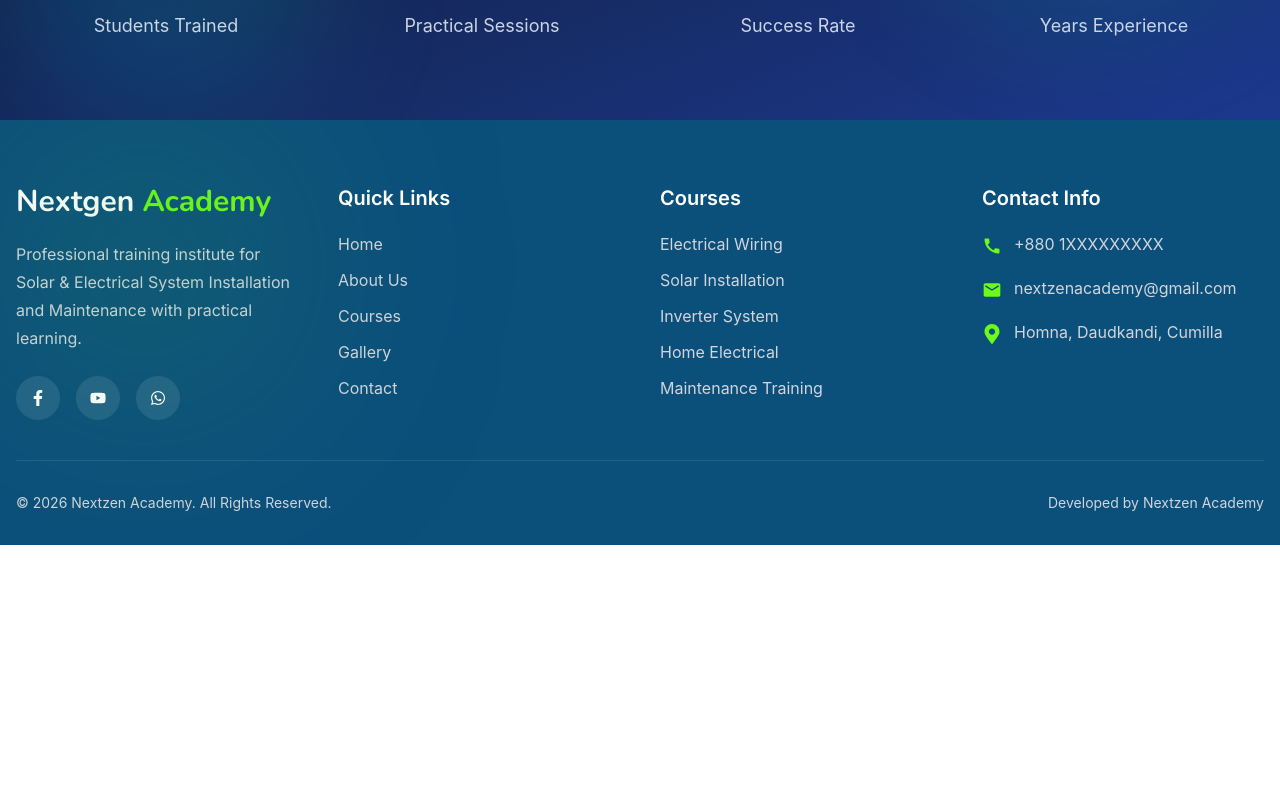
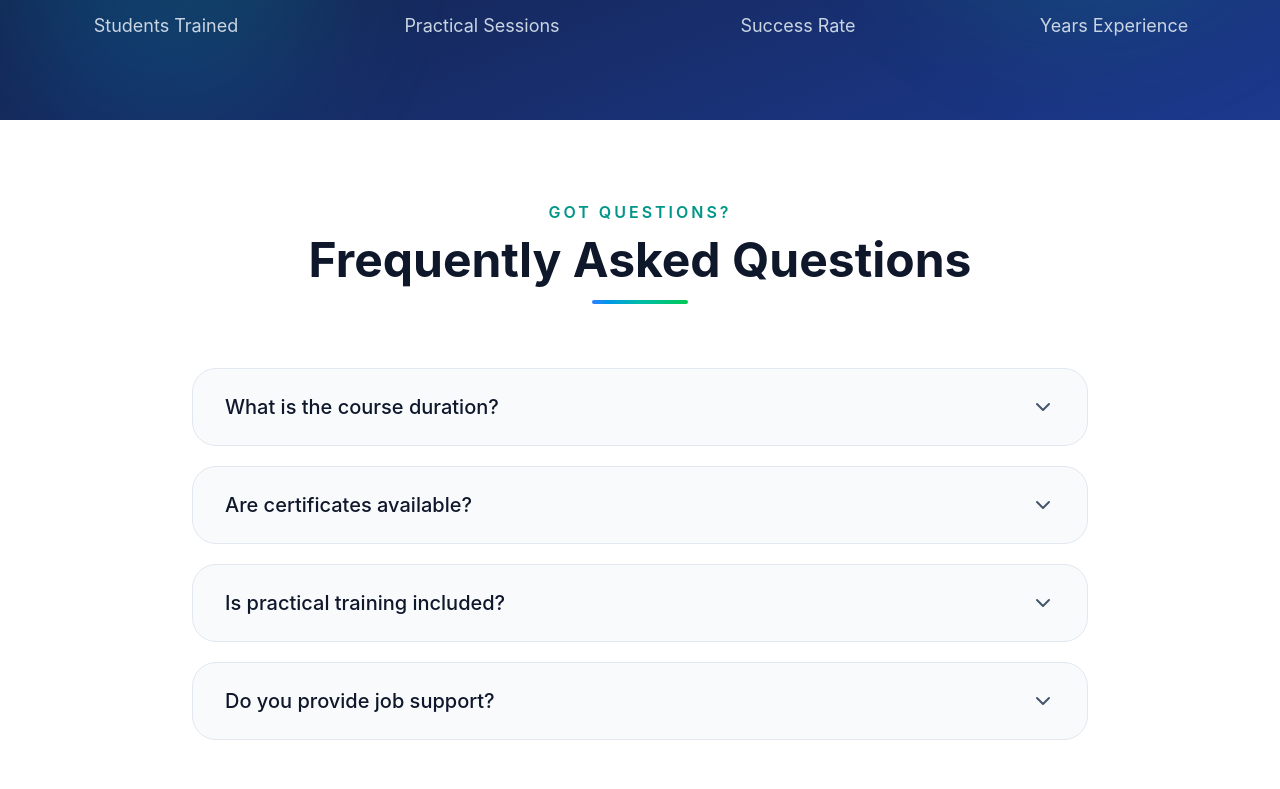
Before and after one commit to Dipokdas347250/Nextzen-Academy, a React (Vite) app: page /course in a window 1280 px wide. Shown: the part 3331-4120 px from the top of the page. Before the commit the page ends 3876 px from the top, so only its background shows below. Built offline with nearby package versions, Linux system fonts and the light colour scheme.

Commit message:
Frequently Asked Questions section done

```diff
--- a/src/components/course_page/All.jsx
+++ b/src/components/course_page/All.jsx
@@ -19,7 +19,7 @@ import {
 import { useState } from "react";
 
 export default function Courses() {
-//   const [openFaq, setOpenFaq] = useState<number | null>(null);
+  // const [openFaq, setOpenFaq] = useState<number | null>(null);
 
   const courses = [
     {
@@ -367,7 +367,7 @@ export default function Courses() {
       </section>
 
       {/* FAQ Section */}
-      {/* <section className="py-20 px-4 bg-white">
+      <section className="py-20 px-4 bg-white">
         <div className="max-w-4xl mx-auto">
           <div className="text-center mb-16">
             <p
@@ -414,7 +414,7 @@ export default function Courses() {
             ))}
           </div>
         </div>
-      </section> */}
+      </section>
 
       {/* Final CTA Section */}
       <section className="py-24 px-4 bg-gradient-to-br from-blue-600 via-teal-600 to-green-600 relative overflow-hidden">
--- /dev/null
+++ b/src/components/course_page/Course_Faq.jsx
@@ -0,0 +1,98 @@
+import React, { useState } from 'react'
+import Container from '../../container/Container'
+import { ChevronDown } from 'lucide-react'
+
+const Course_Faq = () => {
+  const [openFaq, setOpenFaq] = useState(null)
+
+  const faqs = [
+    {
+      question: "What is the course duration?",
+      answer:
+        "Our courses range from 2 to 6 months depending on the program. Each course is designed to provide comprehensive training with flexible schedules.",
+    },
+    {
+      question: "Are certificates available?",
+      answer:
+        "Yes, we provide industry-recognized certificates upon successful completion of all courses, validated by technical education boards.",
+    },
+    {
+      question: "Is practical training included?",
+      answer:
+        "Absolutely! Every course includes extensive hands-on training with real equipment, live projects, and practical workshops.",
+    },
+    {
+      question: "Do you provide job support?",
+      answer:
+        "Yes, we offer career guidance, job placement assistance, and industry connections to help you start your professional journey.",
+    },
+  ]
+
+  const toggleFaq = (index) => {
+    setOpenFaq(openFaq === index ? null : index)
+  }
+
+  return (
+    <section className="py-20 bg-white">
+      <Container>
+        <div className="max-w-4xl mx-auto">
+
+          {/* Heading */}
+          <div className="text-center mb-16">
+            <p className="text-teal-600 uppercase tracking-[3px] font-semibold mb-3">
+              Got Questions?
+            </p>
+
+            <h2 className="text-4xl md:text-5xl font-bold text-slate-900 mb-4">
+              Frequently Asked Questions
+            </h2>
+
+            <div className="w-24 h-1 rounded-full bg-linear-to-r from-blue-500 via-teal-500 to-green-500 mx-auto"></div>
+          </div>
+
+          {/* FAQ Items */}
+          <div className="space-y-5">
+            {faqs.map((faq, idx) => (
+              <div
+                key={idx}
+                className="bg-slate-50 rounded-3xl border border-slate-200 overflow-hidden transition-all duration-300 hover:shadow-md"
+              >
+                <button
+                  onClick={() => toggleFaq(idx)}
+                  className="w-full px-8 py-6 flex items-center justify-between text-left"
+                >
+                  <h3 className="text-lg md:text-xl font-medium text-slate-900">
+                    {faq.question}
+                  </h3>
+
+                  <ChevronDown
+                    className={`w-6 h-6 text-slate-600 transition-transform duration-300 ${
+                      openFaq === idx ? "rotate-180" : ""
+                    }`}
+                  />
+                </button>
+
+                <div
+                  className={`grid transition-all duration-300 ease-in-out ${
+                    openFaq === idx
+                      ? "grid-rows-[1fr] opacity-100"
+                      : "grid-rows-[0fr] opacity-0"
+                  }`}
+                >
+                  <div className="overflow-hidden">
+                    <p className="px-8 pb-6 text-slate-600 leading-8">
+                      {faq.answer}
+                    </p>
+                  </div>
+                </div>
+              </div>
+            ))}
+          </div>
+
+        </div>
+      </Container>
+    </section>
+  )
+}
+
+export default Course_Faq
--- a/src/components/course_page/Our_Achievements.jsx
+++ b/src/components/course_page/Our_Achievements.jsx
@@ -5,12 +5,12 @@ import { Award, TrendingUp, Users, Wrench } from 'lucide-react'
 const Our_Achievements = () => {
   return (
     <>
-     <section className="py-20 px-4 bg-gradient-to-br from-slate-900 to-blue-900 relative overflow-hidden">
+     <section className="py-20 px-4 bg-linear-to-br from-slate-900 to-blue-900 relative overflow-hidden">
     <Container>
 
 
-        <div className="absolute top-0 right-0 w-96 h-96 bg-gradient-to-br from-green-500/20 to-teal-500/20 rounded-full blur-3xl"></div>
-        <div className="absolute bottom-0 left-0 w-80 h-80 bg-gradient-to-tr from-blue-500/20 to-green-500/20 rounded-full blur-3xl"></div>
+        <div className="absolute top-0 right-0 w-96 h-96 bg-linear-to-br from-green-500/20 to-teal-500/20 rounded-full blur-3xl"></div>
+        <div className="absolute bottom-0 left-0 w-80 h-80 bg-linear-to-tr from-blue-500/20 to-green-500/20 rounded-full blur-3xl"></div>
 
         <div className="relative max-w-7xl mx-auto">
           <div className="text-center mb-16">
@@ -47,7 +47,7 @@ const Our_Achievements = () => {
               },
             ].map((stat, idx) => (
               <div key={idx} className="text-center group">
-                <div className="w-20 h-20 bg-gradient-to-br from-blue-500 to-green-500 rounded-2xl flex items-center justify-center mx-auto mb-4 group-hover:scale-110 group-hover:rotate-6 transition-all duration-300">
+                <div className="w-20 h-20 bg-linear-to-br from-blue-500 to-green-500 rounded-2xl flex items-center justify-center mx-auto mb-4 group-hover:scale-110 group-hover:rotate-6 transition-all duration-300">
                   <stat.icon className="w-10 h-10 text-white" />
                 </div>
                 <h3 className="text-4xl md:text-5xl text-white mb-2">
--- a/src/pages/Courses/Course.jsx
+++ b/src/pages/Courses/Course.jsx
@@ -4,6 +4,7 @@ import Course_banner from '../../components/course_page/Course_banner'
 import Our_Training from '../../components/course_page/Our_Training'
 import Solar_Electrical from '../../components/course_page/Solar_Electrical'
 import Our_Achievements from '../../components/course_page/Our_Achievements'
+import Course_Faq from '../../components/course_page/Course_Faq'
 
 const Course = () => {
   return (
@@ -12,6 +13,7 @@ const Course = () => {
     <Our_Training/>
     <Solar_Electrical/>
     <Our_Achievements/>
+    <Course_Faq/>
     {/* <Courses/> */}
     </>
   )
```
